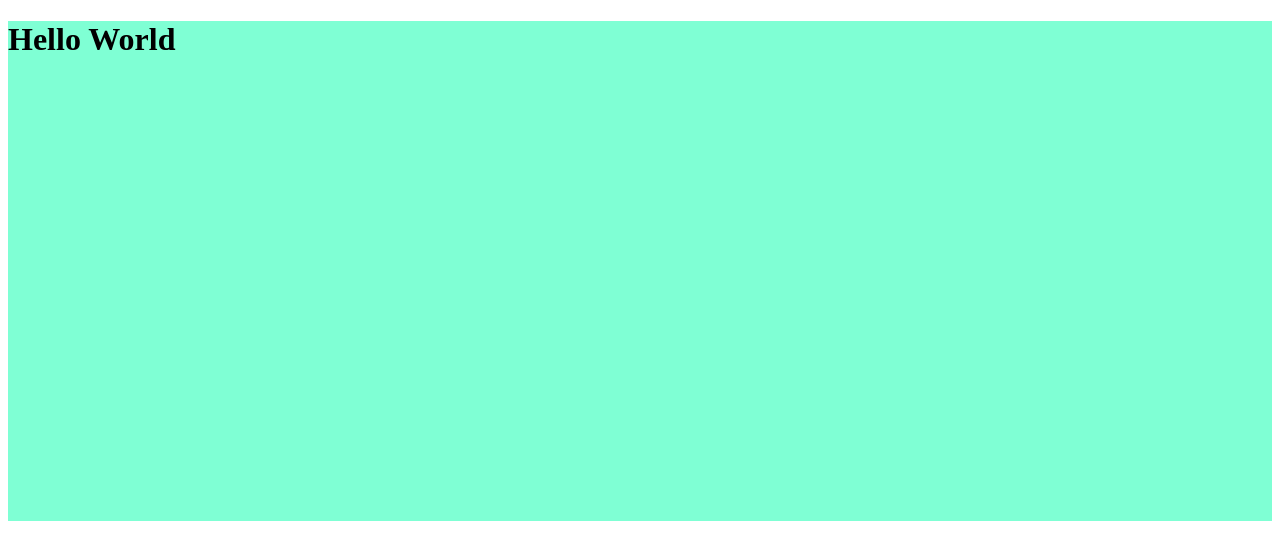
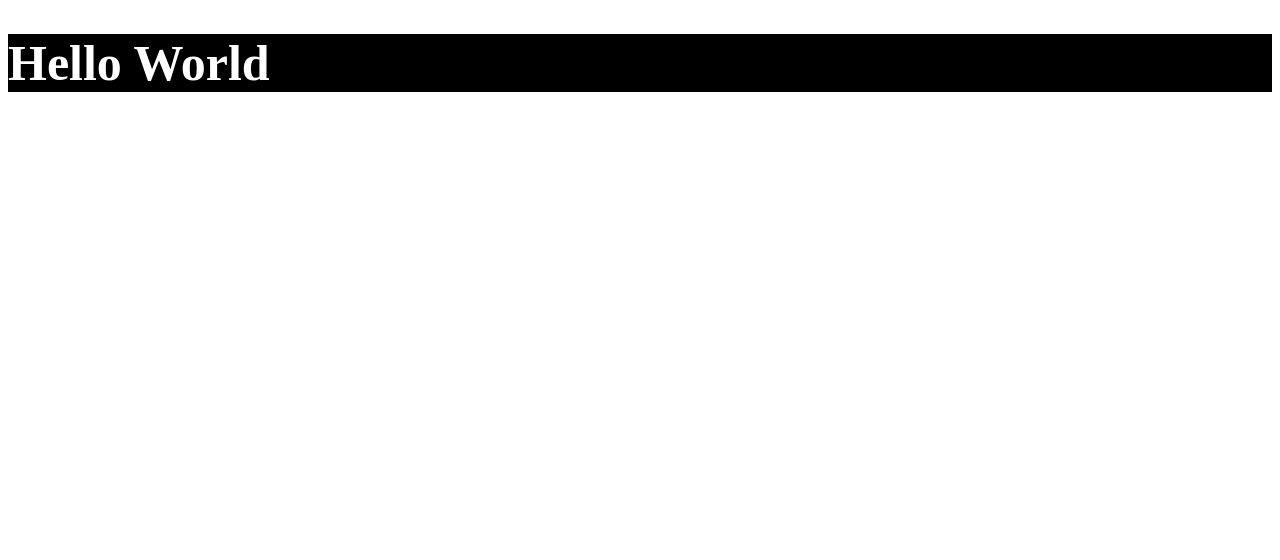
Before and after one commit to danimisme/TugasBootcampVCSGIT, a plain HTML site: page index.html in a window 1280 px wide. Drawn offline with Linux system fonts and the light colour scheme.

Commit message:
menambahkan file css

```diff
--- /dev/null
+++ b/Style.css
@@ -0,0 +1,8 @@
+.title {
+    background-color: black;
+}
+
+h1 {
+    font-size: 50px;
+    color: white;
+}
--- a/index.html
+++ b/index.html
@@ -4,10 +4,11 @@
     <meta charset="UTF-8" />
     <meta name="viewport" content="width=device-width, initial-scale=1.0" />
     <title>Document</title>
+    <link rel="stylesheet" href="style.css">
   </head>
 
   <body>
-    <div style="background-color: aquamarine; height: 500px">
+    <div class="title">
       <h1>Hello World</h1>
     </div>
   </body>
```
